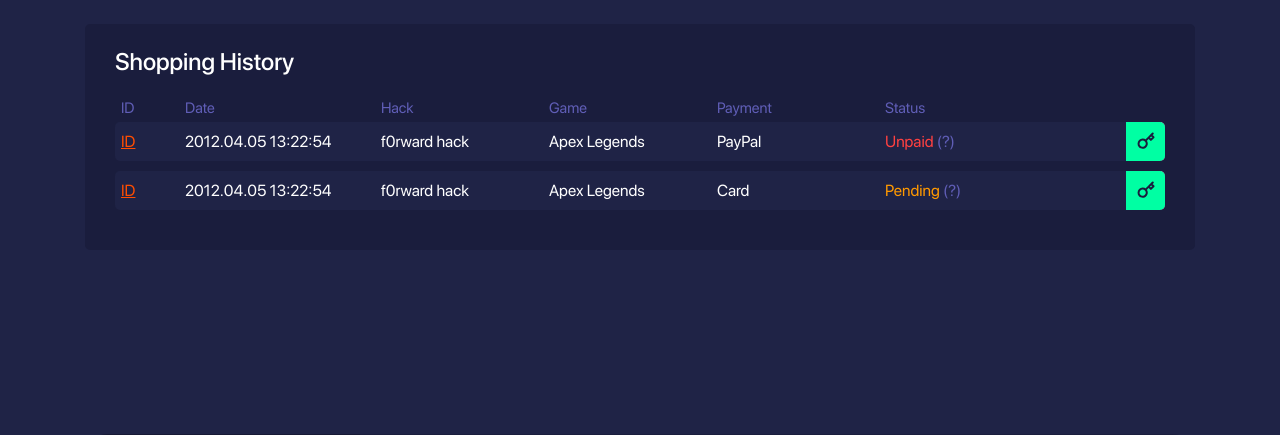
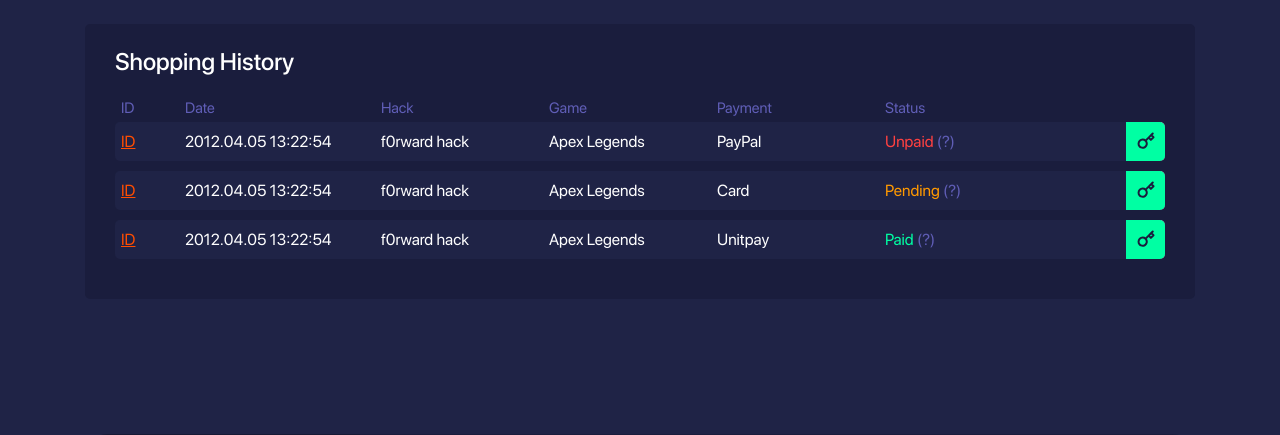
Before and after one commit to SentF/henix, a Flask app: page /purchases in a window 1280 px wide. Shown: the part 66-501 px from the top of the page. Run offline with Flask 2, Linux system fonts and the light colour scheme; some libraries are stand-ins or nearby versions.

Commit message:
Add positive_text

```diff
--- a/static/css/styles.css
+++ b/static/css/styles.css
@@ -430,6 +430,11 @@ pre code {
     padding-bottom: 20px;
 }
 
+.card-body > a {
+    font-size: 14px;
+    font-weight: normal;
+}
+
 /* ======= HISTORY ======= */
 .history {
     padding: 80px 0;
@@ -797,6 +802,10 @@ a.orange_blueBG_btn:hover,
     border: 0;
     border-top-right-radius: 5px;
     border-bottom-right-radius: 5px;
+}
+
+.positive_text {
+    color: #00FFA3;
 }
 
 .red_text {
--- a/templates/purchases.html
+++ b/templates/purchases.html
@@ -41,6 +41,18 @@
                         </div>
                         <button id="btn_key" class="key_icon"> </button>
                     </div>
+                    <div class="purchase val">
+                        <text class="orange_text">ID</text>
+                        <text>2012.04.05 13:22:54</text>
+                        <text>f0rward hack</text>
+                        <text>Apex Legends</text>
+                        <text>Unitpay</text>
+                        <div>
+                            <text class="positive_text">Paid</text>
+                            <text class="blue_text">(?)</text>
+                        </div>
+                        <button id="btn_key" class="key_icon"> </button>
+                    </div>
                 </div>
             </div>
         </div>
```
